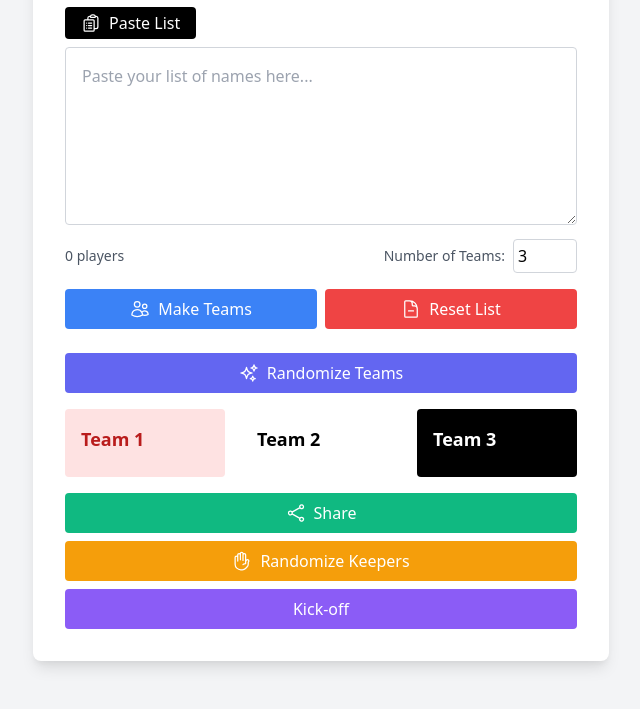
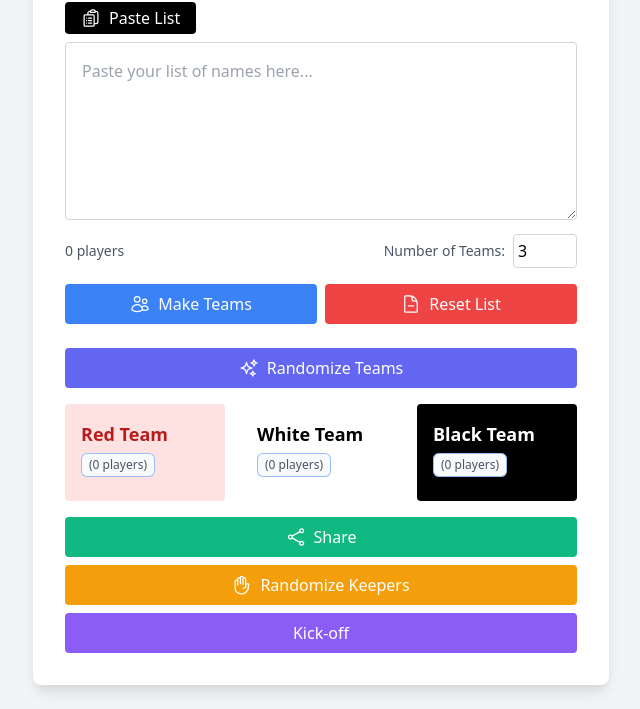
Before and after one commit to paulomardson/teams, a plain HTML site: page index.html in a window 1280 px wide. Both pictures are taken after a click on the button "Make Teams". Shown: the part 110-819 px from the top of the page, without its empty margins (319-959 px from the left). Drawn offline with nearby package versions, Linux system fonts and the light colour scheme; some icons are missing.

Commit message:
Teams names into colors

```diff
--- a/index.html
+++ b/index.html
@@ -204,7 +204,7 @@
             </div>
         </div>
 
-        <!-- Import libraries -->
+        <!-- Import html2canvas library -->
         <script src="https://cdn.jsdelivr.net/npm/html2canvas@1.4.1/dist/html2canvas.min.js"></script>
         <script src="https://cdn.jsdelivr.net/npm/canvas-confetti@1.5.1/dist/confetti.browser.min.js"></script>
 
@@ -270,11 +270,13 @@
                     "gray",
                 ];
                 const teams = Array.from({ length: teamCount }, (_, i) => ({
-                    name: `Team ${i + 1}`,
-                    color:
-                        i < 3
-                            ? teamColors[i]
-                            : teamColors[i % teamColors.length],
+                    name: `${
+                        teamColors[i % teamColors.length]
+                            .charAt(0)
+                            .toUpperCase() +
+                        teamColors[i % teamColors.length].slice(1)
+                    } Team`,
+                    color: teamColors[i % teamColors.length],
                     members: [],
                     goalkeeper: null,
                 }));
@@ -303,7 +305,9 @@
                 teamContainer.className = `${bgColor} p-4 rounded`;
                 teamContainer.innerHTML = `<h2 class="text-lg font-semibold ${textColor} mb-2">${
                     team.name
-                }</h2><ul class="space-y-2">${team.members
+                } <span class="inline-flex items-center px-2 py-1 text-xs font-medium text-gray-600 rounded-md bg-gray-50 ring-1 ring-inset ring-gray-500/10">(${
+                    team.members.length
+                } players)</span></h2><ul class="space-y-2">${team.members
                     .map(
                         (member) => `<li class="flex items-center gap-2">
                     <span class="badge ${
@@ -356,7 +360,7 @@
                 document.getElementById("nameList").value = "";
                 document.getElementById("teams").innerHTML = "";
                 document.getElementById("playerCount").textContent =
-                    "0 players";
+                    '<span class="inline-flex items-center px-2 py-1 text-xs font-medium text-gray-600 rounded-md bg-gray-50 ring-1 ring-inset ring-gray-500/10">0 players</span>';
                 document.getElementById("teamCount").value = 3;
             }
 
```
Lines whose indentation alone changed are shown as unchanged.
